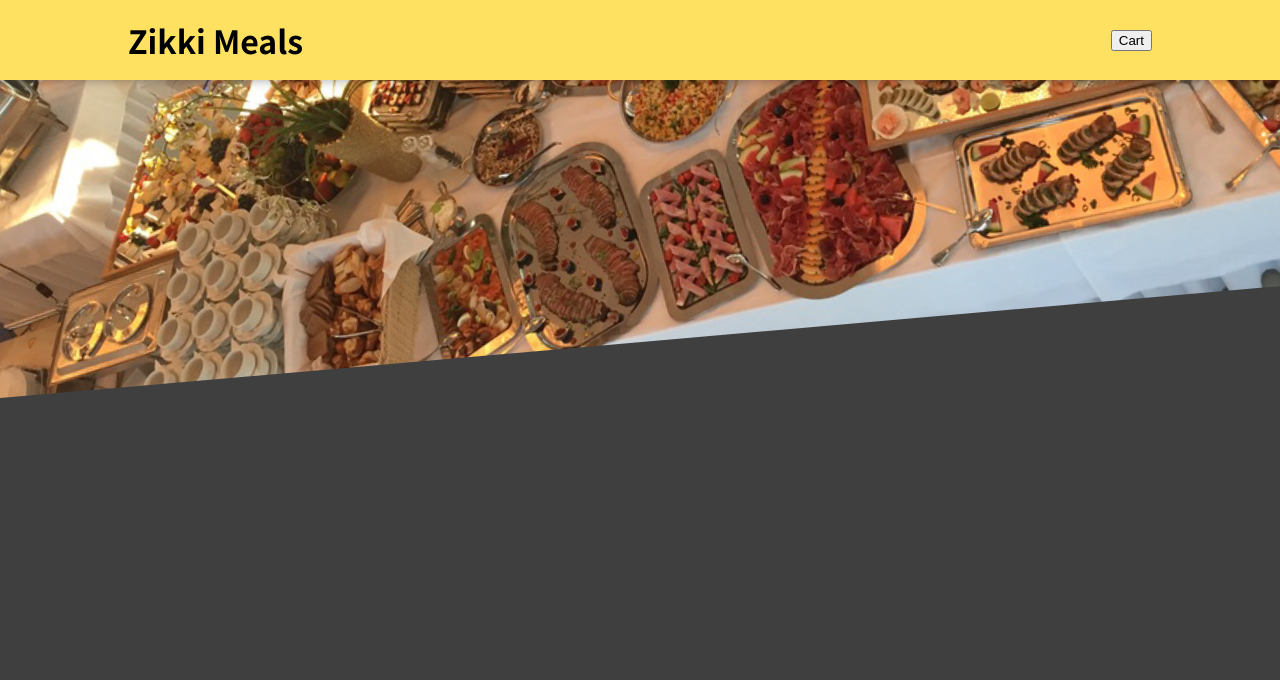
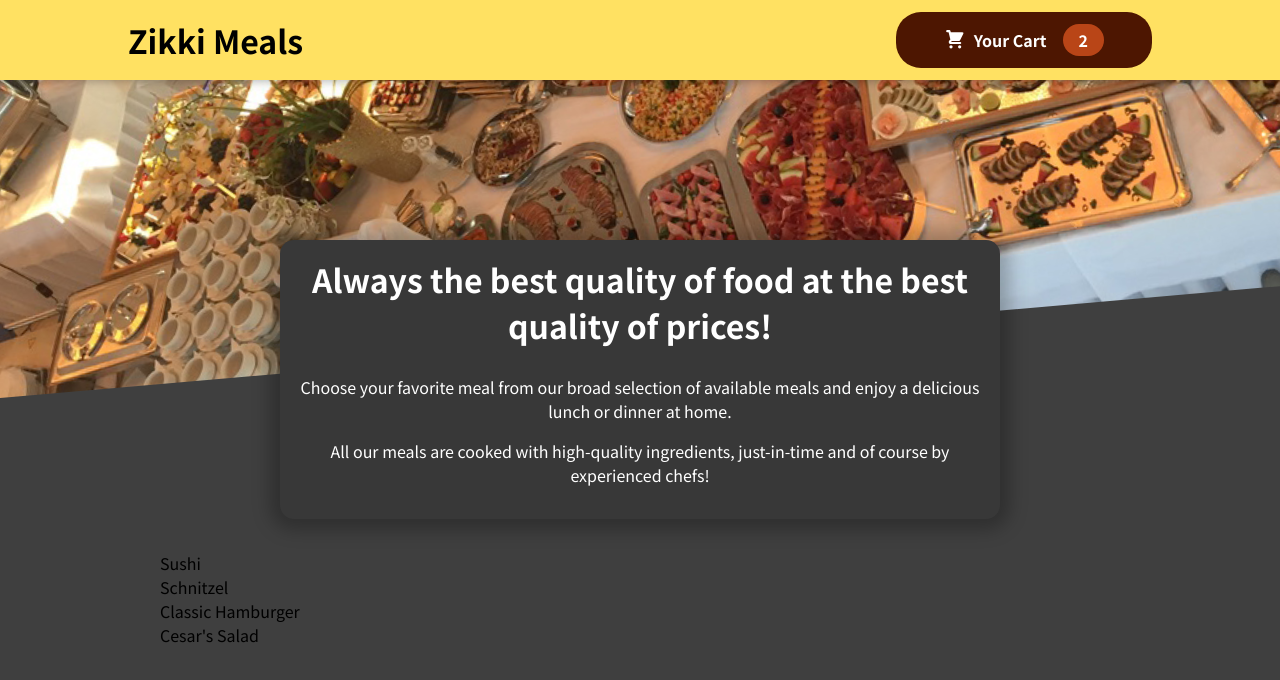
Before and after one commit to lyubodos/zikkimeals, a React (Create React App) app: page / in a window 1280 px wide. Shown: the top 680 px of the page. Built offline with nearby package versions, Linux system fonts and the light colour scheme.

Commit message:
Meals Componnent add
Added Meals.js component which contains two separate components - One
for the available meals (localy stored for the moment) , and the other
for the meals summary(heading/into)

```diff
--- a/src/App.js
+++ b/src/App.js
@@ -1,5 +1,6 @@
 import React, { useState, useEffect } from 'react';
 import Header from './components/Layout/Header/Header';
+import Meals from './components/Meals/Meals';
 
 
 function App() {
@@ -8,6 +9,9 @@
   return (
     <div>
       <Header/>
+      <main>
+      <Meals/>
+      </main>
     </div>
   );
 }
--- /dev/null
+++ b/src/components/Cart/CartIcon.js
@@ -0,0 +1,13 @@
+const CartIcon = () => {
+  return (
+    <svg
+      xmlns='http://www.w3.org/2000/svg'
+      viewBox='0 0 20 20'
+      fill='currentColor'
+    >
+      <path d='M3 1a1 1 0 000 2h1.22l.305 1.222a.997.997 0 00.01.042l1.358 5.43-.893.892C3.74 11.846 4.632 14 6.414 14H15a1 1 0 000-2H6.414l1-1H14a1 1 0 00.894-.553l3-6A1 1 0 0017 3H6.28l-.31-1.243A1 1 0 005 1H3zM16 16.5a1.5 1.5 0 11-3 0 1.5 1.5 0 013 0zM6.5 18a1.5 1.5 0 100-3 1.5 1.5 0 000 3z' />
+    </svg>
+  );
+};
+
+export default CartIcon;
--- a/src/components/Layout/Header/Header.js
+++ b/src/components/Layout/Header/Header.js
@@ -2,13 +2,14 @@
 
 import classes from "./Header.module.css";
 import mealsImage from "../../../assets/meals.jpg";
+import HeaderCartButton from "./HeaderCartButton";
 
 export default function Header(props) {
   return (
     <React.Fragment>
       <header className={classes.header}>
         <h1>Zikki Meals</h1>
-        <button>Cart</button>
+        <HeaderCartButton/>
       </header>
       <div className={classes['main-image']}>
         <img src={mealsImage} alt="picture of meals" />
--- /dev/null
+++ b/src/components/Layout/Header/HeaderCartButton.js
@@ -0,0 +1,16 @@
+import React from "react";
+import CartIcon from "../../Cart/CartIcon";
+
+import classes from "./HeaderCartButton.module.css";
+
+export default function HeaderCartButton(props) {
+  return (
+    <button className={classes.button}>
+      <span className={classes.icon}>
+        <CartIcon />
+      </span>
+      <span >Your Cart</span>
+      <span className={classes.badge}>2</span>
+    </button>
+  );
+}
--- /dev/null
+++ b/src/components/Layout/Header/HeaderCartButton.module.css
@@ -0,0 +1,59 @@
+.button {
+    cursor: pointer;
+    font: inherit;
+    border: none;
+    background-color: #4d1601;
+    color: white;
+    padding: 0.75rem 3rem;
+    display: flex;
+    justify-content: space-around;
+    align-items: center;
+    border-radius: 25px;
+    font-weight: bold;
+  }
+
+  .button:hover,
+  .button:active {
+    background-color: #2c0d00;
+  }
+
+  .icon {
+    width: 1.35rem;
+    height: 1.35rem;
+    margin-right: 0.5rem;
+  }
+
+  .badge {
+    background-color: #b94517;
+    padding: 0.25rem 1rem;
+    border-radius: 25px;
+    margin-left: 1rem;
+    font-weight: bold;
+  }
+
+  .button:hover .badge,
+  .button:active .badge {
+    background-color: #92320c;
+  }
+
+  .bump {
+    animation: bump 300ms ease-out;
+  }
+
+  @keyframes bump {
+    0% {
+      transform: scale(1);
+    }
+    10% {
+      transform: scale(0.9);
+    }
+    30% {
+      transform: scale(1.1);
+    }
+    50% {
+      transform: scale(1.15);
+    }
+    100% {
+      transform: scale(1);
+    }
+  }
--- /dev/null
+++ b/src/components/Meals/AvailableMeals.js
@@ -0,0 +1,45 @@
+import React from "react";
+
+import classes from "./AvailableMeals.module.css";
+
+const DUMMY_MEALS = [
+  {
+    id: "m1",
+    name: "Sushi",
+    description: "Finest fish and veggies",
+    price: 12.99,
+  },
+  {
+    id: "m2",
+    name: "Schnitzel",
+    description: "An austrian delicious specialty!",
+    price: 16.5,
+  },
+  {
+    id: "m3",
+    name: "Classic Hamburger",
+    description:
+      "American, raw, meaty, cooked rare and ready to pleace your mouth",
+    price: 10.99,
+  },
+  {
+    id: "m4",
+    name: "Cesar's Salad",
+    description:
+      "Classic Cesar's Salad with cooked chicken beasts and finely sliced letus and veggies",
+    price: 13.99,
+  },
+];
+
+export default function AvailableMeals() {
+
+  const storedMeals = DUMMY_MEALS.map((meal) => {
+    return <li key={meal.id}>{meal.name}</li>;
+  });
+
+  return (
+    <section className={classes.meals}>
+      <ul>{storedMeals}</ul>
+    </section>
+  );
+}
--- /dev/null
+++ b/src/components/Meals/AvailableMeals.module.css
@@ -0,0 +1,24 @@
+.meals {
+    max-width: 60rem;
+    width: 90%;
+    margin: 2rem auto;
+    animation: meals-appear 1s ease-out forwards;
+  }
+
+  .meals ul {
+    list-style: none;
+    margin: 0;
+    padding: 0;
+  }
+
+  @keyframes meals-appear {
+    from {
+      opacity: 0;
+      transform: translateY(3rem);
+    }
+
+    to {
+      opacity: 1;
+      transform: translateY(0);
+    }
+  }
--- /dev/null
+++ b/src/components/Meals/Meals.js
@@ -0,0 +1,12 @@
+import React, { Fragment } from 'react'
+import AvailableMeals from './AvailableMeals'
+import MealsSummary from './MealsSummary'
+
+export default function Meals() {
+    return (
+        <Fragment>
+            <MealsSummary/>
+            <AvailableMeals/>
+        </Fragment>
+    )
+}
--- /dev/null
+++ b/src/components/Meals/MealsSummary.js
@@ -0,0 +1,19 @@
+import React from "react";
+
+import classes from "./MealsSummary.module.css";
+
+export default function MealsSummary() {
+  return (
+    <section className={classes.summary}>
+      <h2>Always the best quality of food at the best quality of prices!</h2>
+      <p>
+        Choose your favorite meal from our broad selection of available meals
+        and enjoy a delicious lunch or dinner at home.
+      </p>
+      <p>
+        All our meals are cooked with high-quality ingredients, just-in-time and
+        of course by experienced chefs!
+      </p>
+    </section>
+  );
+}
--- /dev/null
+++ b/src/components/Meals/MealsSummary.module.css
@@ -0,0 +1,18 @@
+.summary {
+    text-align: center;
+    max-width: 45rem;
+    width: 90%;
+    margin: auto;
+    margin-top: -10rem;
+    position: relative;
+    background-color: #383838;
+    color: white;
+    border-radius: 14px;
+    padding: 1rem;
+    box-shadow: 0 1px 18px 10px rgba(0, 0, 0, 0.25);
+  }
+
+  .summary h2 {
+    font-size: 2rem;
+    margin-top: 0;
+  }
```
Also changed, not shown: 1 other file (tests, documents, lock files or other folders).
